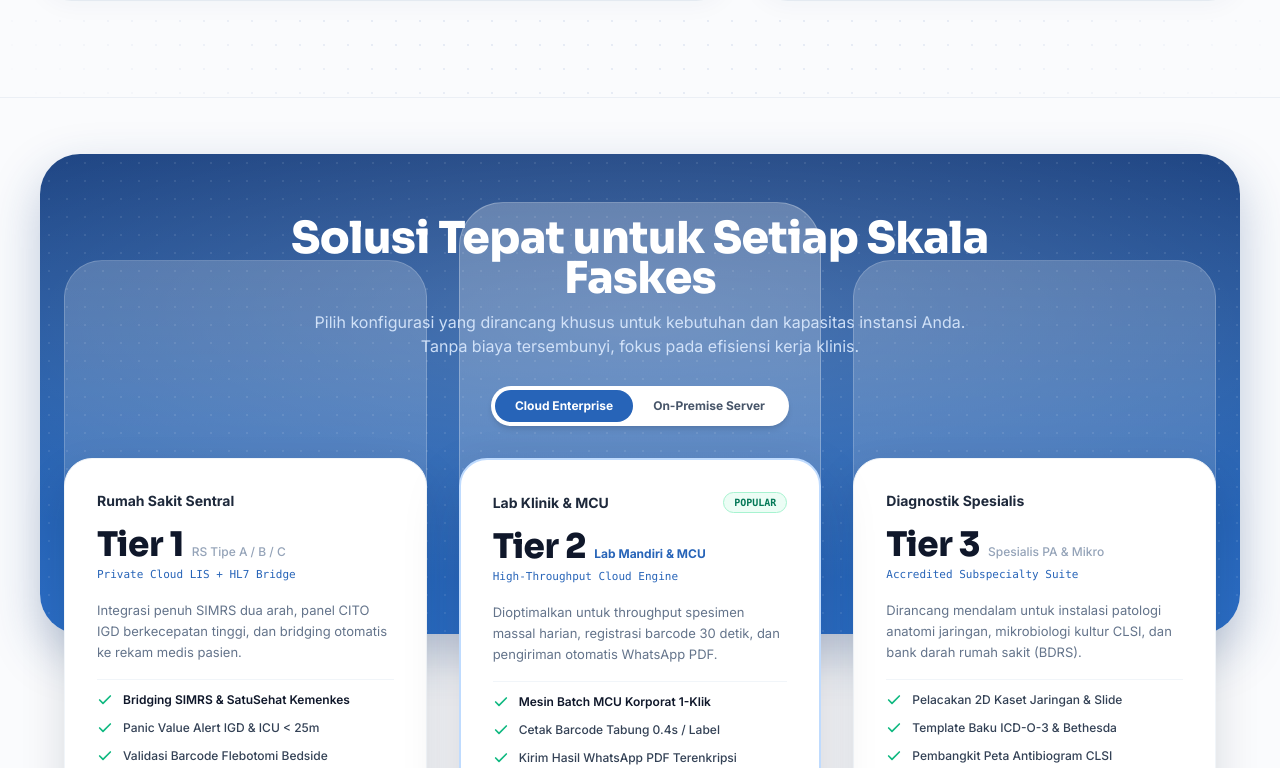
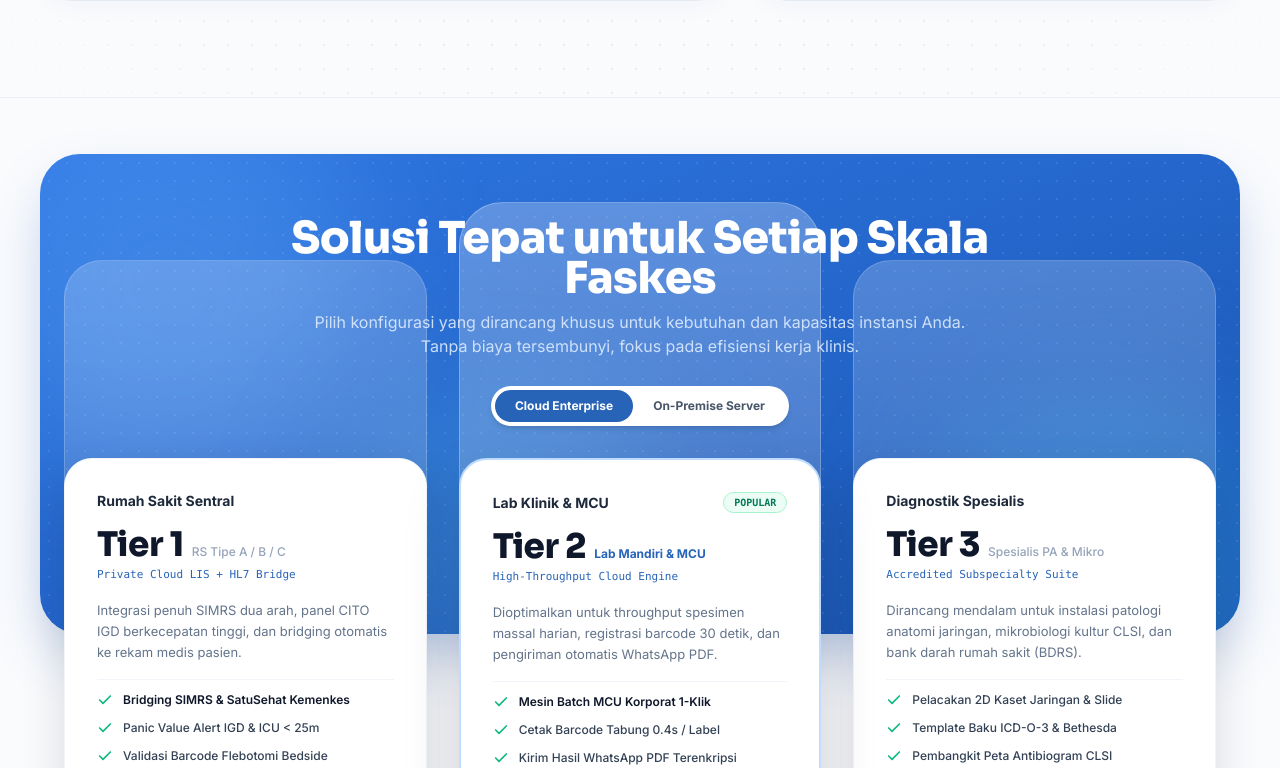
Before and after one commit to TBTBAgency/WebsiteDiagnova, a Next.js app: page /solutions in a window 1280 px wide. Shown: the part 1992-2760 px from the top of the page. Built offline with nearby package versions, Linux system fonts and the light colour scheme; no server answers.

Commit message:
style(solutions): apply vibrant blue gradient and luminous ambient orbs from request demo page

```diff
--- a/app/(marketing)/solutions/page.tsx
+++ b/app/(marketing)/solutions/page.tsx
@@ -473,8 +473,13 @@ export default function SolutionsPage() {
           ══════════════════════════════════════════════════════════════ */}
       <section className="w-full bg-[#FAFBFD] pt-14 pb-28 sm:pb-36 border-t border-slate-200/60 overflow-visible">
         <div className="mx-auto max-w-[1560px] px-4 sm:px-6 lg:px-10 w-full relative">
-          {/* Blue Framed Container Pod */}
-          <div className="relative rounded-[32px] sm:rounded-[40px] bg-gradient-to-b from-[#1C4382] via-[#245DAA] to-[#2B6EC6] pt-14 sm:pt-16 pb-36 sm:pb-44 lg:pb-52 px-6 sm:px-10 lg:px-14 shadow-[0_20px_50px_rgba(28,67,130,0.28)] overflow-hidden">
+          {/* Blue Framed Container Pod with Request-Demo Gradient & Orbs */}
+          <div className="relative rounded-[32px] sm:rounded-[40px] bg-gradient-to-br from-[#2F77E3] via-[#2466CB] to-[#1A54B0] pt-14 sm:pt-16 pb-36 sm:pb-44 lg:pb-52 px-6 sm:px-10 lg:px-14 shadow-[0_25px_60px_-12px_rgba(26,84,176,0.32)] overflow-hidden">
+            {/* Ambient Glowing Orbs (Exact Request-Demo Luminous Aesthetics) */}
+            <div className="absolute -top-16 -left-16 w-96 h-96 rounded-full bg-[#60A5FA]/35 blur-3xl pointer-events-none" />
+            <div className="absolute top-1/2 -right-16 w-96 h-96 rounded-full bg-[#38BDF8]/25 blur-3xl pointer-events-none" />
+            <div className="absolute -bottom-16 left-1/4 w-80 h-80 rounded-full bg-[#56ADE2]/30 blur-3xl pointer-events-none" />
+
             {/* Background Subtle Dot Matrix Pattern (Galileo Style) */}
             <div
               className="absolute inset-0 pointer-events-none opacity-20"
@@ -483,9 +488,6 @@ export default function SolutionsPage() {
                 backgroundSize: "18px 18px",
               }}
             />
-
-            {/* Ambient Radial Luminous Glow */}
-            <div className="absolute inset-0 pointer-events-none bg-[radial-gradient(ellipse_75%_55%_at_50%_35%,rgba(255,255,255,0.18),transparent)]" />
 
             {/* Layered Stepped Glass Pillars Architectural Silhouette */}
             <div className="absolute inset-0 pointer-events-none overflow-hidden hidden md:flex justify-center items-end gap-6 lg:gap-8 max-w-[1240px] mx-auto px-6">
```
